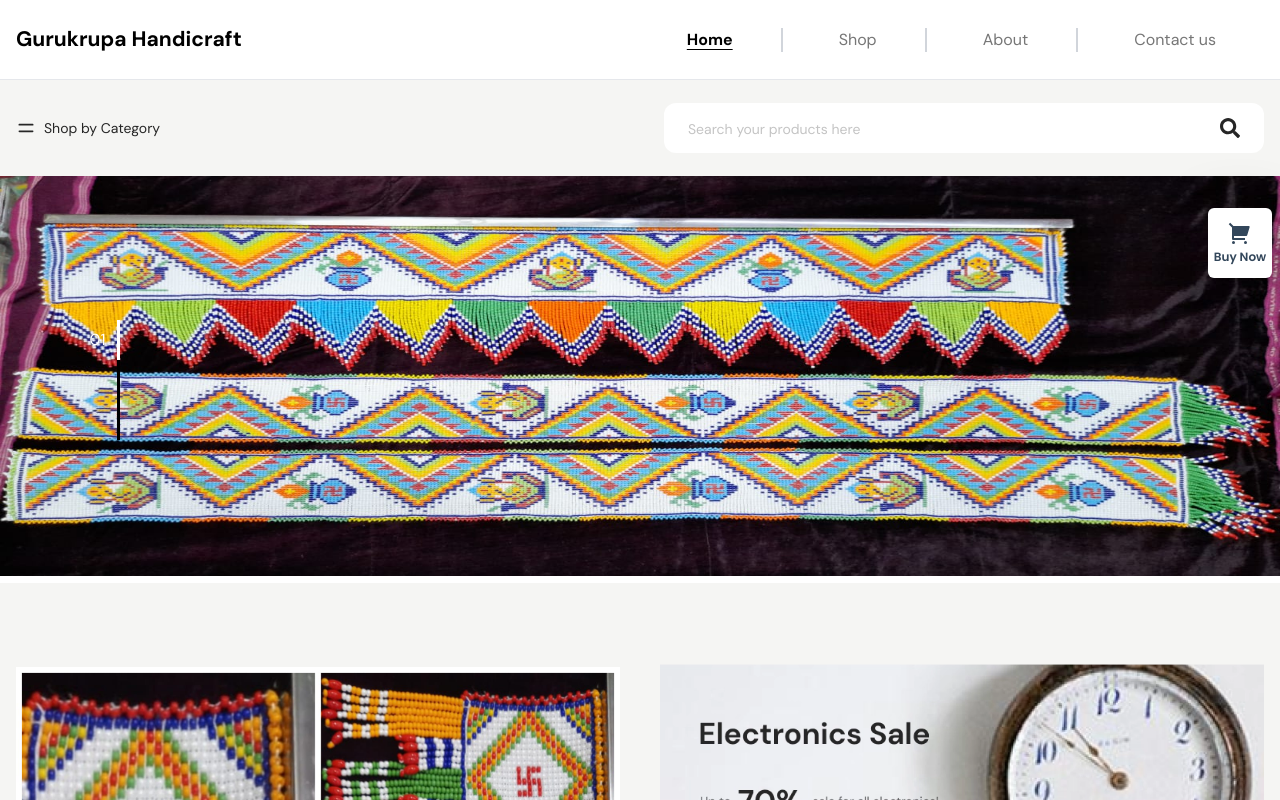
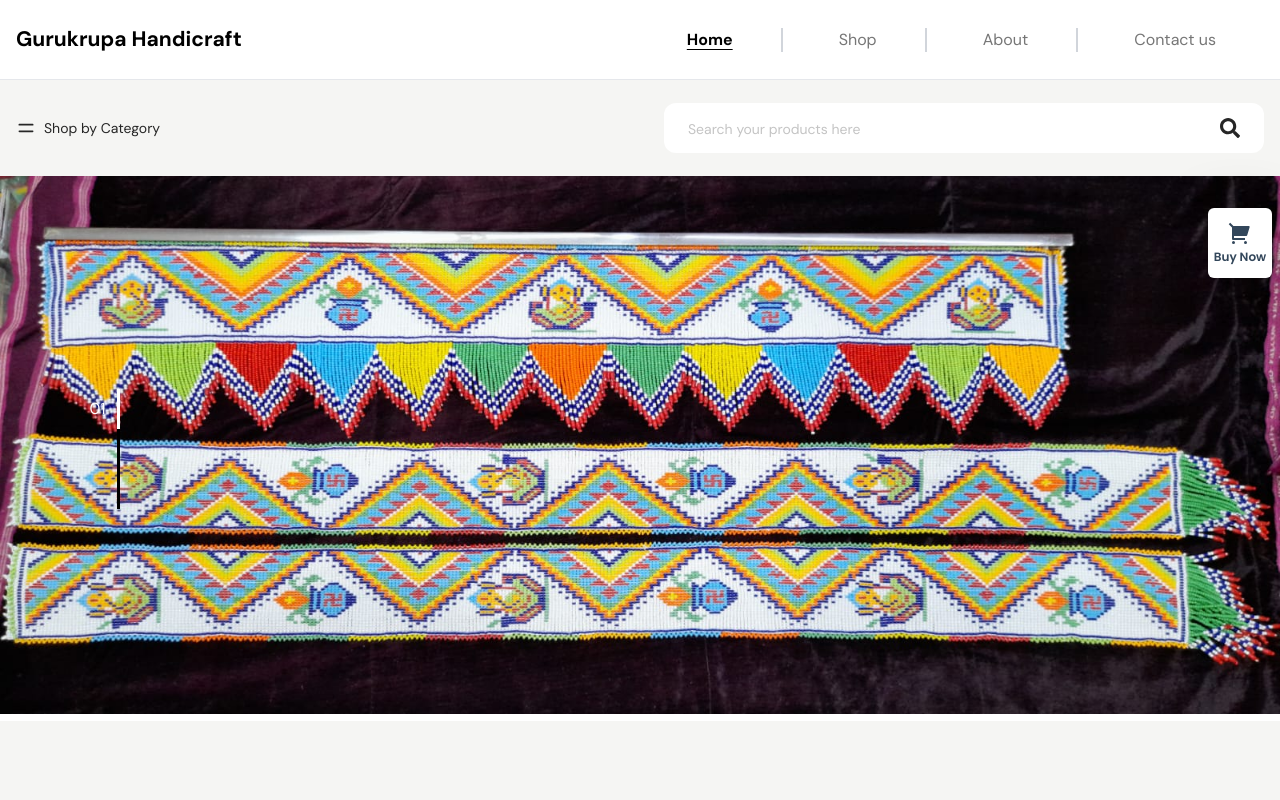
Before and after one commit to RahulThummar/gurukrupahandicraft, a React (Create React App) app: page / in a window 1280 px wide. Shown: the top 800 px of the page. Built offline with nearby package versions, Linux system fonts and the light colour scheme.

Commit message:
slider add

```diff
--- a/src/components/Banner/Banner.js
+++ b/src/components/Banner/Banner.js
@@ -105,17 +105,17 @@ const Banner = () => {
         <Slider {...settings}>
           <Link to="/offer">
             <div>
-              <Image imgSrc={bannerImgOne} className={"jk"} />
+              <Image imgSrc={bannerImgOne} />
             </div>
           </Link>
           <Link to="/offer">
             <div>
-              <Image imgSrc={bannerImgTwo} className={"jk"} />
+              <Image imgSrc={bannerImgTwo} />
             </div>
           </Link>
           <Link to="/offer">
             <div>
-              <Image imgSrc={bannerImgThree} className={"jk"} />
+              <Image imgSrc={bannerImgThree} />
             </div>
           </Link>
         </Slider>
--- a/src/index.css
+++ b/src/index.css
@@ -236,7 +236,3 @@ svg text {
 .main-search-qury {
   padding: 12px 12px 2px;
 }
-.jk {
-  height: 400px;
-  width: 1400px;
-}
```
